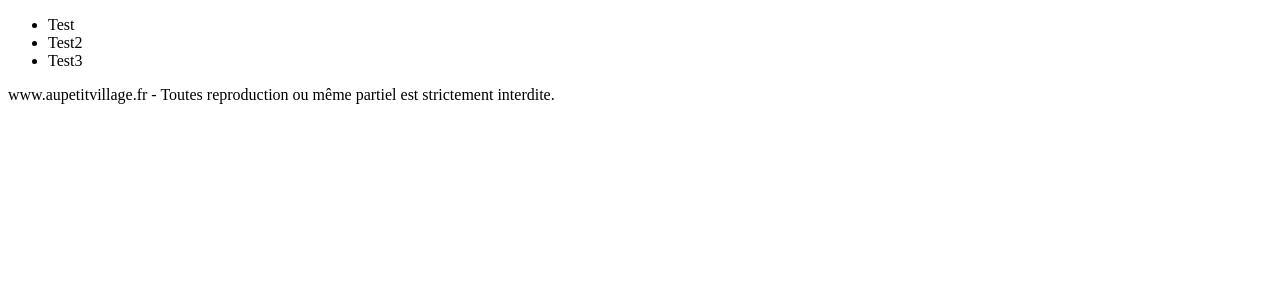
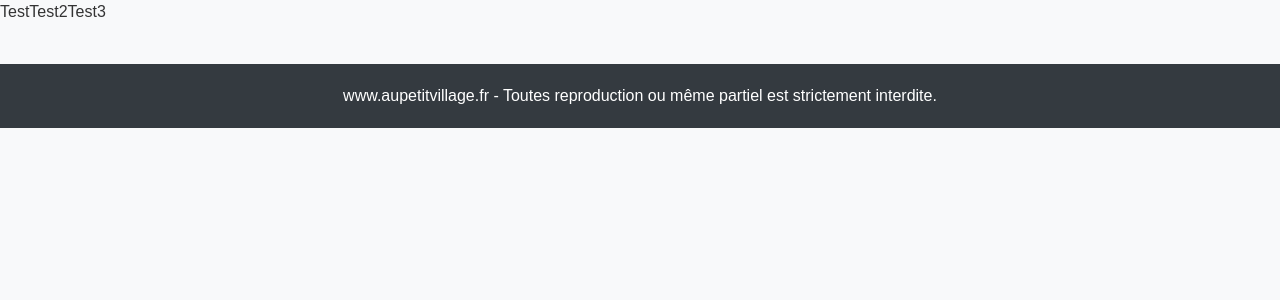
Before and after one commit to devlivepro/Au-petit-Village---Angular, an Angular app: page / in a window 1280 px wide. Shown: the top 300 px of the page. Built offline with nearby package versions, Linux system fonts and the light colour scheme.

Commit message:
Updates css

```diff
--- a/src/styles.css
+++ b/src/styles.css
@@ -1 +1,85 @@
 /* You can add global styles to this file, and also import other style files */
+@font-face {
+  font-family: 'Bubbleboddy Neue';
+  src: url('./assets/fonts/BubbleboddyNeue-Bold Trial.otf') format('opentype'),
+       url('./assets/fonts/BubbleboddyNeue-ExtraBold Trial.otf') format('opentype'),
+       url('./assets/fonts/BubbleboddyNeue-Light Trial.otf') format('opentype'),
+       url('./assets/fonts/bubbleboddyneue-regular trial.otf') format('opentype'),
+       url('./assets/fonts/BubbleboddyNeue-Thin Trial.otf') format('opentype');
+}
+@font-face {
+  font-family: 'Comfortaa';
+  src: url('./assets/fonts/Comfortaa-VariableFont_wght.otf') format('opentype');
+}
+
+* {
+  margin: 0;
+  padding: 0;
+  box-sizing: border-box;
+}
+li {
+  display: inline;
+}
+body {
+  font-family: Arial, sans-serif;
+  font-size: 16px;
+  line-height: 1.5;
+  color: #333;
+  background-color: #f8f9fa;
+}
+.navbar {
+  background-color: #ffffff;
+  box-shadow: 0 2px 4px rgba(0, 0, 0, 0.1);
+}
+
+.container {
+  display: flex;
+  justify-content: space-between;
+  align-items: center;
+  max-width: 960px;
+  margin: 0 auto;
+  padding: 10px 20px;
+}
+
+.logo img {
+  width: 100px;
+  height: auto;
+}
+
+.menu ul {
+  display: flex;
+  list-style-type: none;
+  text-transform: uppercase;
+}
+
+.menu ul li {
+  margin-left: 20px;
+}
+
+.menu ul li:first-child {
+  margin-left: 0;
+}
+
+.menu ul li a {
+  text-decoration: none;
+  color: #333;
+}
+.menu ul li a:hover {
+  color: #007bff;
+}
+main {
+  display: flex;
+  flex-direction: column;
+  align-items: center;
+  justify-content: center;
+  padding: 20px;
+  max-width: 960px;
+  margin: 0 auto;
+}
+footer {
+  background-color: #343a40;
+  color: #fff;
+  padding: 20px;
+  text-align: center;
+  width: 100%;
+}
```
